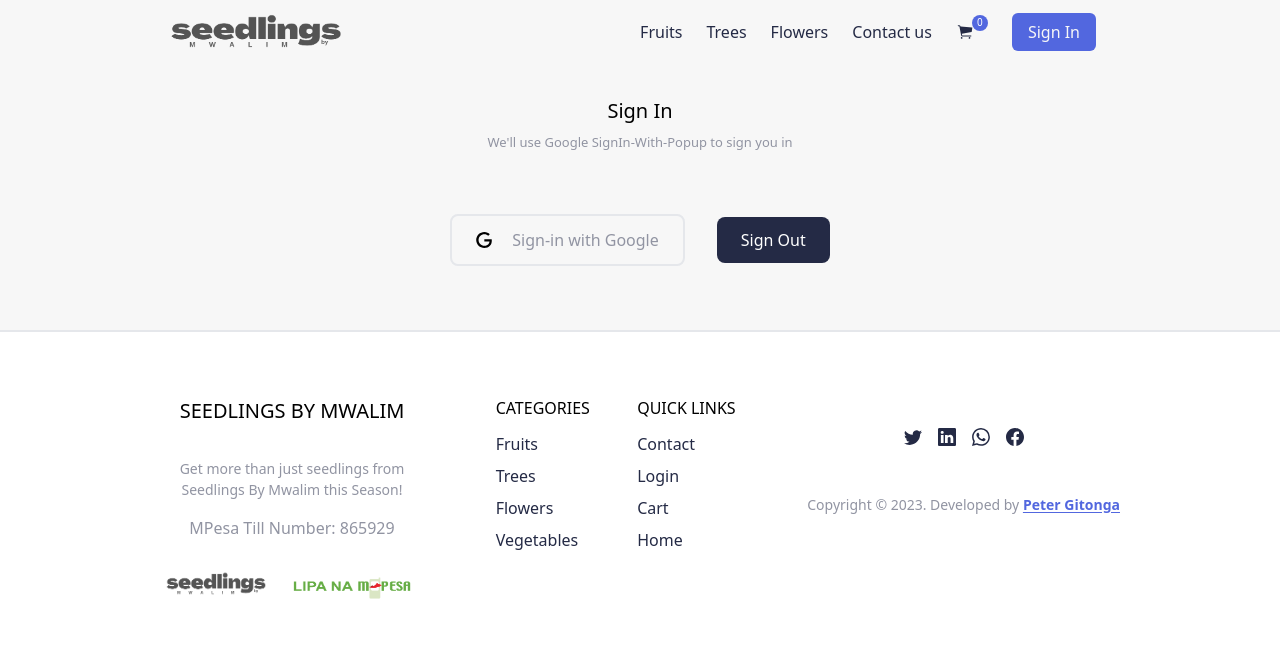
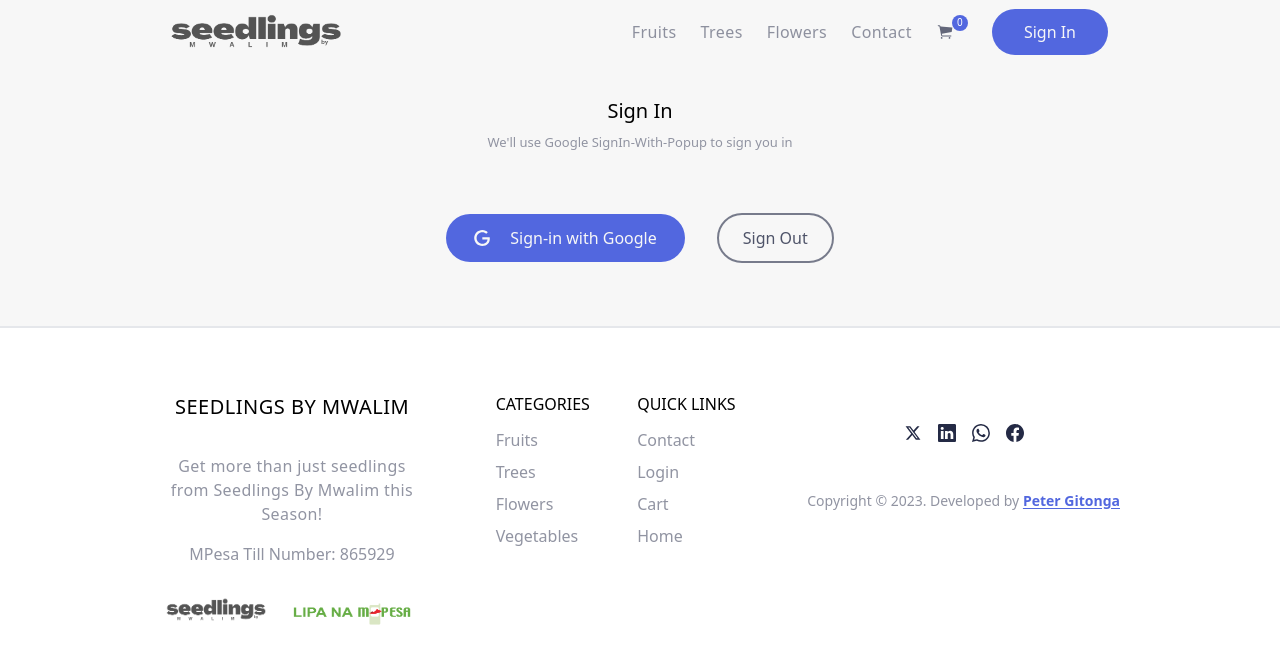
Before and after one commit to pptrgi/seedlings-by-mwalim-ecommerce-website, a React (Vite) app in the folder seedlings_by_mwalim/: page /login in a window 1280 px wide. Shown: the top 664 px of the page. Built offline with nearby package versions, Linux system fonts and the light colour scheme; no server answers.

Commit message:
Enhance the site looks

```diff
--- a/seedlings_by_mwalim/src/components/Footer.jsx
+++ b/seedlings_by_mwalim/src/components/Footer.jsx
@@ -1,18 +1,19 @@
-import React from "react";
+import { Link } from "react-router-dom";
 import { BsFacebook, BsTwitter, BsLinkedin, BsWhatsapp } from "react-icons/bs";
+import { RiTwitterXFill } from "react-icons/ri";
+
 import seedlingsLogo from "/images/logos/seedlingsLogo.png";
 import LipaNaMpesaLogo from "/images/logos/LipaNaMpesaLogo.png";
-import { Link } from "react-router-dom";
 
 function Footer() {
   return (
     <div className="bg-whiteColor border-t-2 border-t-gray-200">
       <div className="container flex flex-col justify-between items-center pt-[4rem] pb-[6rem] lg:items-start lg:h-0 lg:flex-row">
         <div className="flex flex-col items-center">
-          <h3 className="font-mediumWeight text-h3FontSize mb-[2rem] ">
+          <h3 className="font-mediumWeight text-h3FontSize mb-[2rem] tracking-wide">
             SEEDLINGS BY MWALIM
           </h3>
-          <span className="text-smallFontSize text-textColor mb-[1rem] max-w-[250px] sm:max-w-sm text-center lg:max-w-[250px]">
+          <span className=" text-textColor tracking-wide mb-[1rem] max-w-[250px] sm:max-w-sm text-center lg:max-w-[250px]">
             Get more than just seedlings from Seedlings By Mwalim this Season!
           </span>
           <span className="text-textColor font-mediumWeight">
@@ -39,25 +40,25 @@ function Footer() {
             <div className="flex flex-col gap-2">
               <a
                 href="#products"
-                className="text-titleColor hover:text-textColor"
+                className="text-textColor hover:text-titleColor"
               >
                 Fruits
               </a>
               <a
                 href="#products"
-                className="text-titleColor hover:text-textColor"
+                className="text-textColor hover:text-titleColor"
               >
                 Trees
               </a>
               <a
                 href="#products"
-                className="text-titleColor hover:text-textColor"
+                className="text-textColor hover:text-titleColor"
               >
                 Flowers
               </a>
               <a
                 href="#products"
-                className="text-titleColor hover:text-textColor"
+                className="text-textColor hover:text-titleColor"
               >
                 Vegetables
               </a>
@@ -70,20 +71,20 @@ function Footer() {
             <div className="flex flex-col gap-2">
               <Link
                 to="/contacts"
-                className="text-titleColor hover:text-textColor"
+                className="text-textColor hover:text-titleColor"
               >
                 Contact
               </Link>
               <Link
                 to="/login"
-                className="text-titleColor hover:text-textColor"
+                className="text-textColor hover:text-titleColor"
               >
                 Login
               </Link>
-              <Link to="/cart" className="text-titleColor hover:text-textColor">
+              <Link to="/cart" className="text-textColor hover:text-titleColor">
                 Cart
               </Link>
-              <Link to="/" className="text-titleColor hover:text-textColor">
+              <Link to="/" className="text-textColor hover:text-titleColor">
                 Home
               </Link>
             </div>
@@ -92,7 +93,7 @@ function Footer() {
         <div className="flex flex-col gap-6 md:gap-[3rem] mt-[2rem]">
           <div className="flex flex-row justify-center space-x-4 sm:space-x-4">
             <a href="https://twitter.com/ptrgitonga">
-              <BsTwitter
+              <RiTwitterXFill
                 size={18}
                 className="text-titleColor hover:text-ctaColor"
               />
--- a/seedlings_by_mwalim/src/components/Header.jsx
+++ b/seedlings_by_mwalim/src/components/Header.jsx
@@ -27,31 +27,31 @@ function Header() {
           <div className="hidden justify-center gap-6 items-center text-normalFontSize sm:flex">
             <a
               href="#products"
-              className="text-titleColor font-normalWeight hover:text-ctaColor"
+              className="text-titleColor/50 tracking-wide font-normalWeight hover:text-ctaColor"
             >
               Fruits
             </a>
             <a
               href="#products"
-              className="text-titleColor font-normalWeight hover:text-ctaColor"
+              className="text-titleColor/50 tracking-wide font-normalWeight hover:text-ctaColor"
             >
               Trees
             </a>
             <a
               href="#products"
-              className="text-titleColor font-normalWeight hover:text-ctaColor"
+              className="text-titleColor/50 tracking-wide font-normalWeight hover:text-ctaColor"
             >
               Flowers
             </a>
             <Link to="/contacts">
               {" "}
-              <span className="text-titleColor font-normalWeight hover:text-ctaColor">
-                Contact us
+              <span className="text-titleColor/50 tracking-wide font-normalWeight hover:text-ctaColor">
+                Contact
               </span>
             </Link>
             <Link to="/cart">
               <div className="relative group w-8">
-                <span className="text-titleColor text-[1.125rem] group-hover:text-ctaColor">
+                <span className="text-titleColor/70 text-[1.125rem] group-hover:text-ctaColor">
                   <IoIosCart />
                 </span>
                 <span className="absolute -top-2 right-0 bg-ctaColor w-4 h-4 rounded-full text-whiteColor text-center text-[10px]">
@@ -59,6 +59,7 @@ function Header() {
                 </span>
               </div>
             </Link>
+            <div className="flex gap-[0.75rem] items-center">
               <Link to="/login">
                 {userInfo ? (
                   <img
@@ -67,7 +68,7 @@ function Header() {
                     className="w-8 h-8 rounded-full"
                   />
                 ) : (
-                <span className="px-4 py-2 bg-ctaColor text-normalFontSize text-bodyColor rounded-md cursor-pointer hover:bg-titleColor">
+                  <span className="px-[2rem] py-[0.75rem] bg-ctaColor text-normalFontSize text-bodyColor rounded-full cursor-pointer hover:bg-titleColor">
                     Sign In
                   </span>
                 )}
@@ -78,6 +79,7 @@ function Header() {
                     userInfo.name.split(" ")[0]
                   }`}</span>
                 )}
+              </div>
             </div>
           </div>
           {showMenu && (
@@ -170,13 +172,13 @@ function Header() {
                 >
                   {userInfo ? (
                     <Link to="/login">
-                      <span className="p-6 px-4 py-2 bg-ctaColor text-normalFontSize text-bodyColor rounded-md cursor-pointer hover:bg-titleColor">
+                      <span className="px-[2rem] py-[0.75rem] bg-ctaColor text-normalFontSize text-bodyColor rounded-full cursor-pointer hover:bg-titleColor">
                         Sign Out
                       </span>
                     </Link>
                   ) : (
                     <Link to="/login">
-                      <span className="p-6 px-4 py-2 bg-ctaColor text-normalFontSize text-bodyColor rounded-md cursor-pointer hover:bg-titleColor">
+                      <span className="px-[2rem] py-[0.75rem] bg-ctaColor text-normalFontSize text-bodyColor rounded-full cursor-pointer hover:bg-titleColor">
                         Sign In
                       </span>
                     </Link>
--- a/seedlings_by_mwalim/src/components/ViewByCategory.jsx
+++ b/seedlings_by_mwalim/src/components/ViewByCategory.jsx
@@ -44,7 +44,7 @@ function ShopByCategory({ seedlings }) {
           return (
             <div
               key={index}
-              className="relative group bg-whiteColor border-2 shadow-md h-[300px] overflow-hidden lg:h-[320px]"
+              className="relative group bg-whiteColor shadow-md h-[300px] overflow-hidden lg:h-[320px]"
             >
               <img
                 className="absolute bottom-[0.5rem] left-[3rem]"
--- a/seedlings_by_mwalim/src/components/productsOverview/ProductDetail.jsx
+++ b/seedlings_by_mwalim/src/components/productsOverview/ProductDetail.jsx
@@ -31,7 +31,7 @@ function ProductDetail() {
               {details.name}
             </h2>
             <div>
-              <span className="text-smallFontSize line-through text-textColor">
+              <span className="text-smallFontSize line-through text-textColor/60">
                 KES {details.oldPrice}
               </span>
               <span className="text-normalFontSize text-textColor inline-block ml-[0.5rem]">
@@ -86,7 +86,7 @@ function ProductDetail() {
                     `${baseQuantity} ${details.name}s added successfully`
                   )
                 }
-                className="bg-ctaColor text-bodyColor text-normalFontSize px-[1rem] py-[0.5rem] cursor-pointer"
+                className="bg-ctaColor text-bodyColor text-normalFontSize px-[1.5rem] py-[0.6rem] cursor-pointer"
               >
                 add to cart
               </span>
--- a/seedlings_by_mwalim/src/components/productsOverview/Products.jsx
+++ b/seedlings_by_mwalim/src/components/productsOverview/Products.jsx
@@ -46,7 +46,7 @@ function Products({ products }) {
               className={
                 active == index
                   ? "flex ml-[1rem] text-normalFontSize text-titleColor font-mediumWeight cursor-pointer"
-                  : "flex ml-[1rem] text-normalFontSize text-textColor font-mediumWeight cursor-pointer hover:underline underline-offset-2"
+                  : "flex ml-[1rem] text-normalFontSize text-titleColor/40 font-mediumWeight cursor-pointer hover:underline underline-offset-2"
               }
             >
               {navItem.name}
@@ -54,7 +54,7 @@ function Products({ products }) {
           );
         })}
       </div>
-      <div className="container grid grid-cols-2 gap-3 items-center sm:grid-cols-3 md:grid-cols-4 lg:grid-cols-5">
+      <div className="container grid grid-cols-2 gap-[0.5rem] items-center sm:grid-cols-3 md:grid-cols-4 lg:grid-cols-5">
         {groupProducts.map((product) => {
           return <ProductCard key={product.id} product={product} />;
         })}
--- a/seedlings_by_mwalim/src/pages/Login.jsx
+++ b/seedlings_by_mwalim/src/pages/Login.jsx
@@ -64,17 +64,15 @@ function Login() {
           <div className="flex flex-col gap-[2rem] items-center sm:flex-row">
             <div
               onClick={handleGoogleLogin}
-              className="flex space-x-[0.25rem] items-center border-2 border-gray-200 px-[1.5rem] py-[0.75rem] rounded-lg hover:border-ctaColor"
+              className="flex space-x-[0.25rem] items-center px-[1.75rem] py-[0.75rem] rounded-full bg-ctaColor text-bodyColor cursor-pointer hover:bg-titleColor"
             >
               <span className="w-8">
                 <SiGoogle />
               </span>
-              <span className="text-textColor text-normalFontSize">
-                Sign-in with Google
-              </span>
+              <span className=" text-normalFontSize">Sign-in with Google</span>
             </div>
             <div onClick={hangleSignOut}>
-              <span className="bg-titleColor px-[1.5rem] py-[0.75rem] text-white text-normalFontSize rounded-lg hover:bg-ctaColor">
+              <span className="border-2 border-titleColor/60 text-titleColor/80 px-[1.5rem] py-[0.75rem] text-normalFontSize rounded-full cursor-pointer hover:border-titleColor hover:text-titleColor">
                 Sign Out
               </span>
             </div>
```
Also changed, not shown: seedlings_by_mwalim/src/components/productsOverview/ProductCard.jsx (+6 -6 lines), seedlings_by_mwalim/src/components/sliderContents/SliderContents.jsx (+10 -10 lines). Lines whose indentation alone changed are shown as unchanged.
